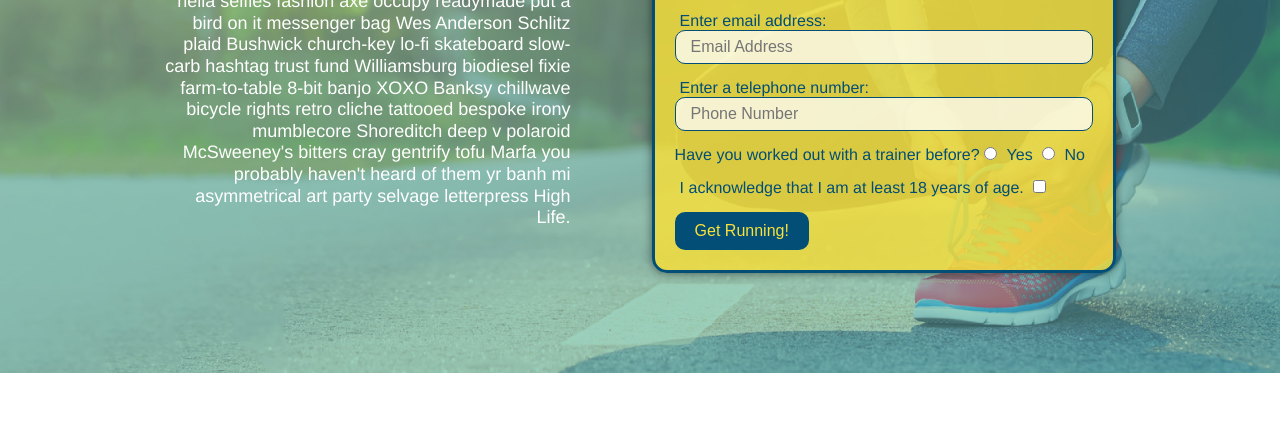
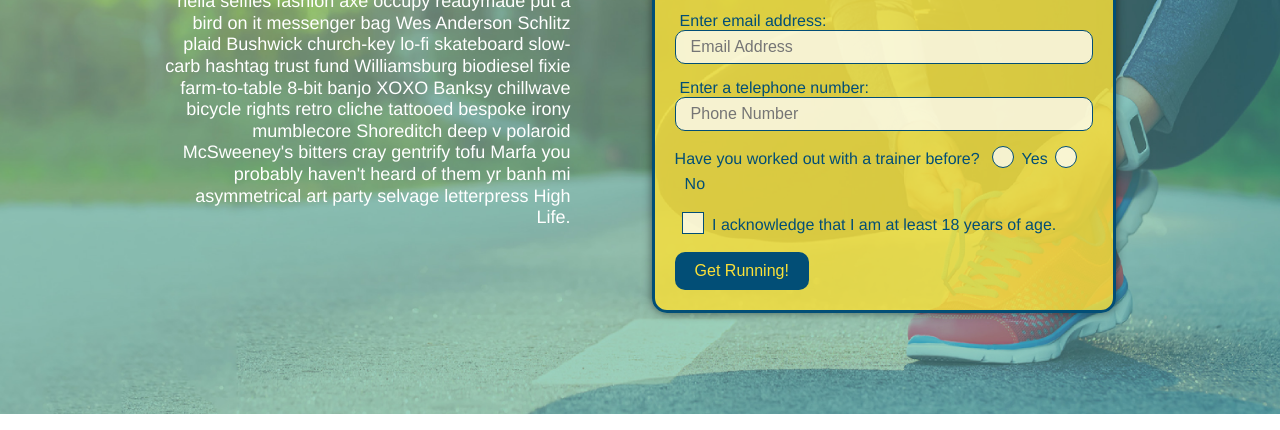
Before and after one commit to wwartick/run-buddy, a plain HTML site: page index.html in a window 1280 px wide. Shown: the part 345-775 px from the top of the page. Drawn offline with Linux system fonts and the light colour scheme.

Commit message:
final css touches

```diff
--- a/assets/css/style.css
+++ b/assets/css/style.css
@@ -48,6 +48,8 @@ header{
     background-attachment: fixed;
 
     background-position: 80%;
+
+    z-index: 9999;
 }
 
 header h1{
@@ -733,6 +735,106 @@ section {
 
     }
 
+    .checkbox-wrapper input, .radio-wrapper input {
+
+      opacity: 0;
+
+    }
+
+    .checkbox-wrapper label, .radio-wrapper label {
+
+      position: relative;
+
+      left: 10px;
+
+      margin: 10px;
+
+      line-height: 1.6;
+
+    }
+
+    .checkbox-wrapper label::before, .radio-wrapper label::before {
+
+      content: "";
+
+      height: 20px;
+
+      width: 20px;
+
+      background: rgba(255, 255, 255, 0.75);
+
+      border: 1px solid #024e76;
+
+      position: absolute;
+
+      top: -4px;
+
+      left: -30px;
+
+    }
+
+    .radio-wrapper label::before {
+
+      border-radius: 50%;
+
+    }
+
+    .radio-wrapper label::after {
+
+      content: "";
+
+      width: 20px;
+
+      height: 20px;
+
+      border-radius: 50%;
+
+      background: #024e76;
+
+      position: absolute;
+
+      left: -29px;
+
+      top: -3px;
+
+      background-image: radial-gradient(circle, #39a6b2, #024e76);
+
+    }
+
+    .checkbox-wrapper label::after {
+
+      content: "";
+
+      height: 6px;
+
+      width: 14px;
+
+      border-left: 2px solid #024e76;
+
+      border-bottom: 2px solid #024e76;
+
+      position: absolute;
+
+      left: -26px;
+
+      top: 1px;
+
+      transform: rotate(-58deg);
+
+    }
+
+    .checkbox-wrapper input + label::after, .radio-wrapper input + label::after {
+
+    content: none;
+
+    }
+
+    .checkbox-wrapper input:checked + label::after, .radio-wrapper input:checked + label::after {
+
+    content: "";
+
+    }
+
 /* MEDIA QUERY FOR TABLETS AND SMALLER */
 @media screen and (max-width: 768px) {
 
--- a/index.html
+++ b/index.html
@@ -100,31 +100,42 @@
             <p>
                 Have you worked out with a trainer before?
 
+                <span class="radio-wrapper">
+
                     <input type="radio" name="trainer-confirm" id="trainer-yes" />
 
                     <label for="trainer-yes">Yes</label>
+
+                  </span>
+
+                  <span class="radio-wrapper">
 
                     <input type="radio" name="trainer-confirm" id="trainer-no" />
 
                     <label for="trainer-no">No</label>
 
+                  </span>
+
                 </p>
 
                 <p>
 
-                <label for="checkbox">I acknowledge that I am at least 18 years of age.</label>
+                  <span class="checkbox-wrapper">
 
                     <input type="checkbox" name="age-confirm" id="checkbox" />
 
+                    <label for="checkbox">I acknowledge that I am at least 18 years of age.</label>
+
+                  </span>
+
             </p>
+
 
             <button type="submit"> Get Running!</button>
 
              </form>
             </div>
         </section>
-
-        <!--  end hero  -->
 
         <!--  "what we do" section  -->
         <section id="what-we-do" class="intro" >
```
Lines whose indentation alone changed are shown as unchanged.
